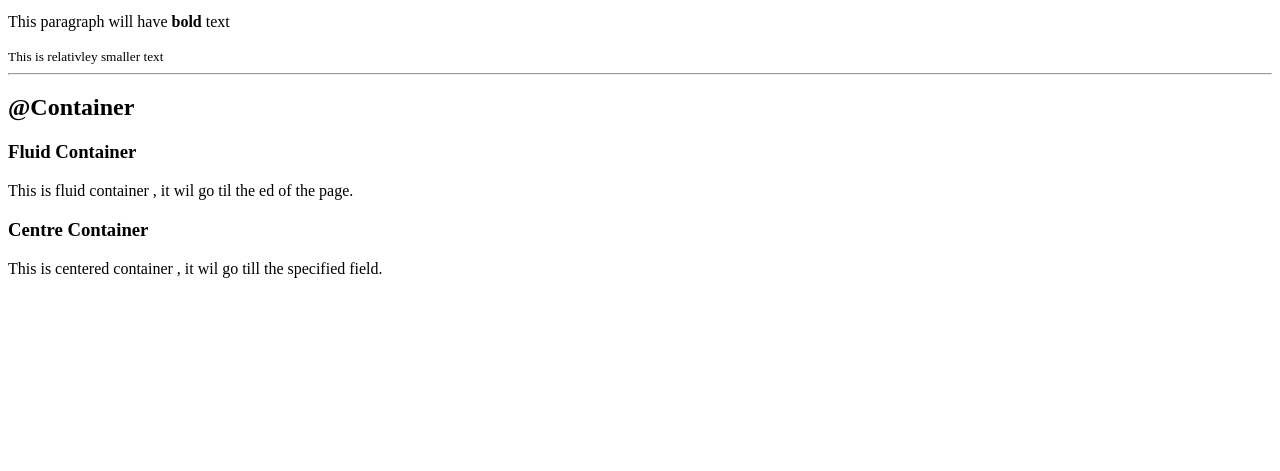
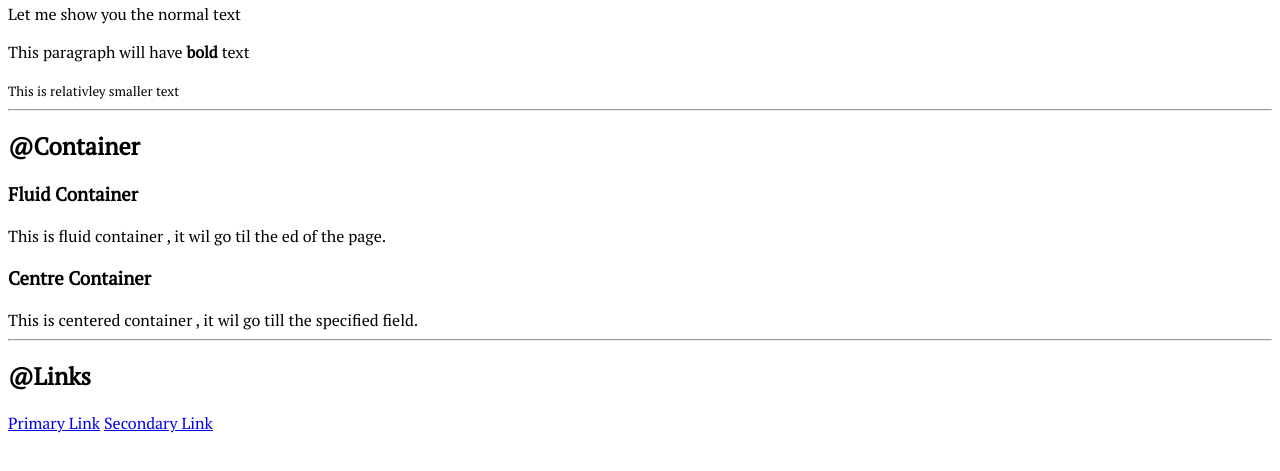
Before and after one commit to prashant-dev-singh/prashant-NeoG-Level2, a plain HTML site: page index.html in a window 1280 px wide. Shown: the part 311-782 px from the top of the page. Drawn offline with Linux system fonts and the light colour scheme.

Commit message:
Update index.html

```diff
--- a/index.html
+++ b/index.html
@@ -4,6 +4,7 @@
     <meta charset="UTF-8">
     <meta name="viewport" content="width=device-width, initial-scale=1.0">
     <title>Component Library</title>
+    <link rel="stylesheet" href="styles.css">
 </head>
 <body>
 
@@ -31,8 +32,15 @@
 
 <h3>Fluid Container</h3>
 
-<div class="container-fluid">This is fluid container , it wil go til the ed of the page.</div>
+<div class="container container-fluid">This is fluid container , it wil go til the ed of the page.</div>
 
 <h3>Centre Container</h3>
 
-<div class="container">This is centered container , it wil go till the specified field.</div>
+<div class="container container-centre">This is centered container , it wil go till the specified field.</div>
+
+<hr>
+
+<h2>@Links</h2>
+
+<a class="links primary-link" href="#">Primary Link</a>
+<a class="links secondary-link" href="#">Secondary Link</a>
```
